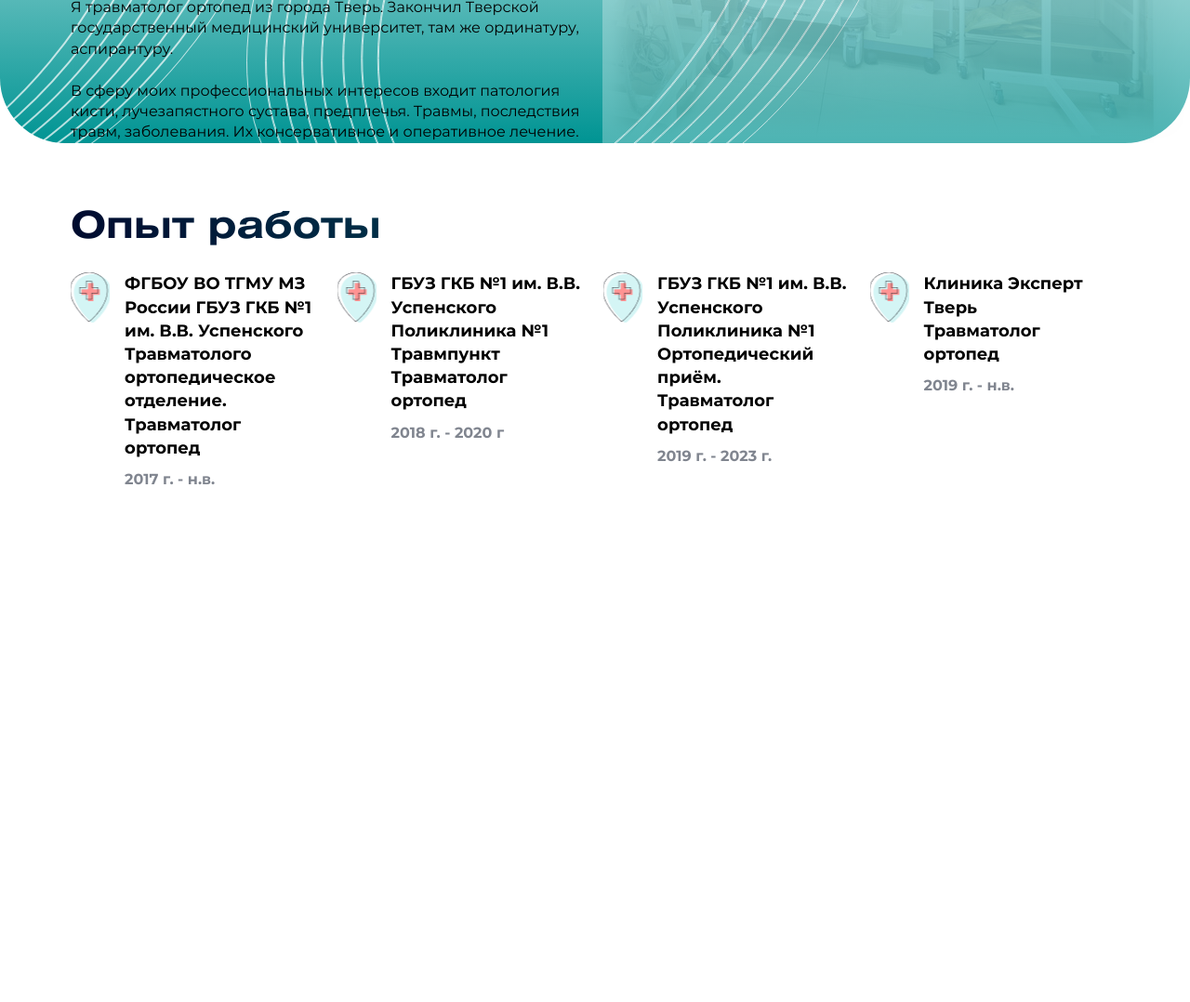
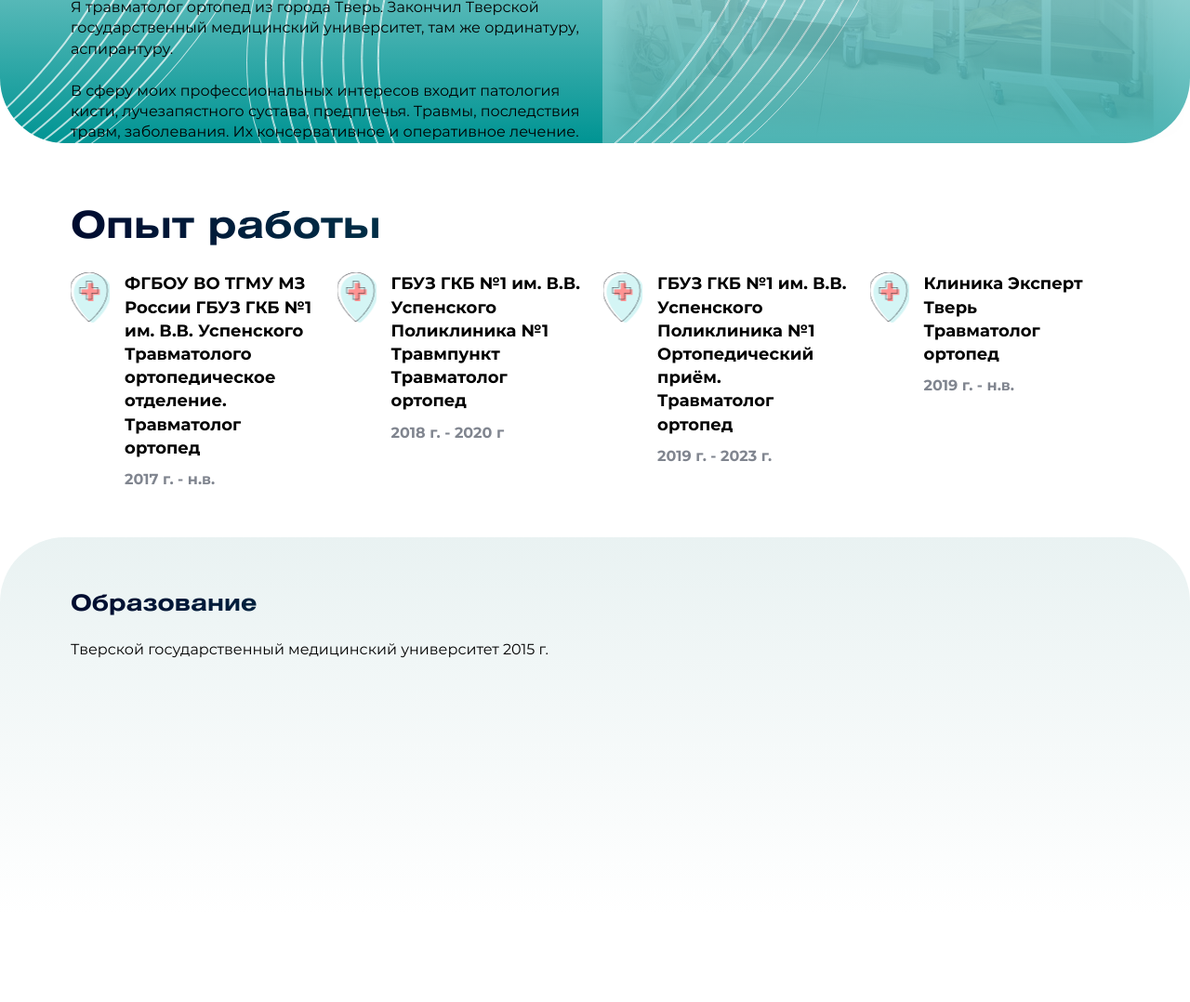
Before and after one commit to maxvgr/dr-hand, a website built with webpack: page src/page-home.html in a window 1280 px wide. Shown: the part 526-1604 px from the top of the page at 93% size. Before the commit the page ends 1104 px from the top, so only its background shows below. Built offline with nearby package versions, Linux system fonts and the light colour scheme; what vanilla-lazyload would draw is missing.

Commit message:
начата секция образование

```diff
--- a/src/page-home.html
+++ b/src/page-home.html
@@ -83,8 +83,28 @@
        </section>
        <!-- /.experience section -->
 
-       <section class="education">
+       <section class="education section">
         <div class="container">
+          <div class="education-wrapper">
+            <h2 class="education__title title-gradient">
+              Образование
+            </h2>
+            <div class="education__items-wrap">
+              <div class="education__item">
+                <picture class="lazy">
+                  <img alt="" class="image image--cover lazy__item " data-src="assets/img/layout/section/slider/item05.png">
+                </picture>
+                <p>
+                  Тверской государственный медицинский университет
+                  <span>2015 г.</span>
+                </p>
+              </div>
+              <!-- /.education__item -->
+
+            </div>
+            <!-- /.education__items -->
+          </div>
+          <!-- /.education-wrapper -->
 
         </div>
         <!-- /.container -->
--- a/src/scss/layout/global/_section.scss
+++ b/src/scss/layout/global/_section.scss
@@ -3,6 +3,8 @@
 // -----------------------------------------------------------------------------
 
 .section {
+  margin: 0 auto;
+
   &__header {
   }
 
--- a/src/scss/layout/pages/_main.scss
+++ b/src/scss/layout/pages/_main.scss
@@ -1,2 +1,3 @@
 @import "home/about-info";
 @import "home/experience";
+@import "home/education";
--- a/src/scss/layout/pages/home/_about-info.scss
+++ b/src/scss/layout/pages/home/_about-info.scss
@@ -1,10 +1,11 @@
 .about-info {
   position: relative;
   max-width: 1920px;
-    margin: 0 auto;
   padding: 0;
   border-radius: 0 0 70px 70px;
-    background: url('../assets/images/global/bg-left.svg') left top no-repeat, url('../assets/images/global/bg-right.svg') right 300px bottom -100px no-repeat, linear-gradient(180deg, #FFFFFF 18.87%, #009493 100%);
+  background: url("../assets/images/global/bg-left.svg") left top no-repeat,
+    url("../assets/images/global/bg-right.svg") right 300px bottom -100px no-repeat,
+    linear-gradient(180deg, #ffffff 18.87%, #009493 100%);
 
   &::after {
     content: "";
@@ -22,14 +23,10 @@
     background-repeat: no-repeat;
     box-shadow: 0 0 20px 20px #ffffff inset;
     opacity: 0.3;
-      -webkit-transition: .4s ease;
-      -o-transition: .4s ease;
-      transition: .4s ease;
-
-
+    -webkit-transition: 0.4s ease;
+    -o-transition: 0.4s ease;
+    transition: 0.4s ease;
   }
-
-
 
   &-wrapper {
     display: grid;
@@ -63,9 +60,6 @@
     }
   }
 
-
-
-
   &__right {
     z-index: 10;
 
--- /dev/null
+++ b/src/scss/layout/pages/home/_education.scss
@@ -0,0 +1,12 @@
+.education {
+  max-width: 1920px;
+  border-radius: 70px 70px 0 0;
+  background: linear-gradient(0deg, #ffffff 18.87%, #e9f2f2 100%);
+
+  // background: #009493;
+
+  &-wrapper {
+    height: 500px;
+    padding-top: 60px;
+  }
+}
```
Lines whose indentation alone changed are shown as unchanged.
